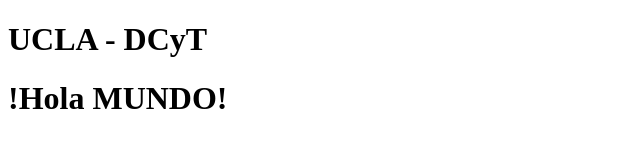
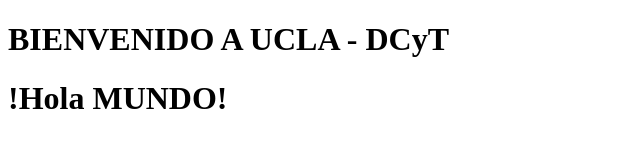
Before and after one commit to g-torrealba-ucla/L24.1-c1-01-Hola-Mundo, a plain HTML site: page index.html in a window 1280 px wide. Shown: the whole page, without its empty margins (0-640 px from the left). Drawn offline with Linux system fonts and the light colour scheme.

Commit message:
240529-1050-G) Bienvenida

```diff
--- a/index.html
+++ b/index.html
@@ -5,7 +5,7 @@
     <title>DCyT</title>
   </head>
   <body>
-    <h1>UCLA - DCyT</h1>
+    <h1>BIENVENIDO A UCLA - DCyT</h1>
     <div id="app"></div>
     <script src="main.js" type="module"></script>
   </body>
```
